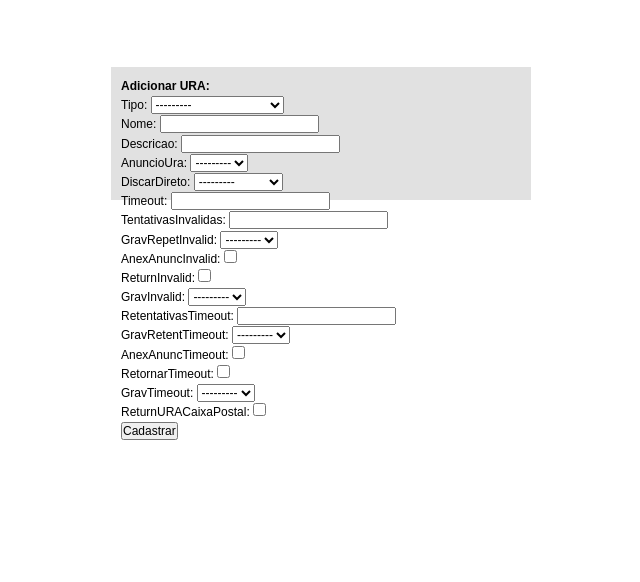
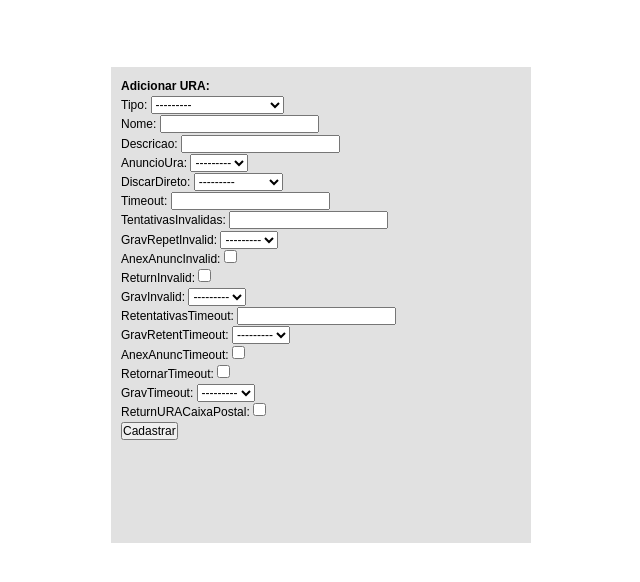
Before and after one commit to enailecr/CAMBOXURA, a Django app: page /uras/add/ in a window 1280 px wide. Shown: the part 203-785 px from the top of the page, without its empty margins (319-959 px from the left). Run offline with Django 3.2, Linux system fonts and the light colour scheme; the visitor is signed in with stand-in values (Sample User, id 1); data that the repository does not hold is empty.

Commit message:
arrumando o size da box

```diff
--- a/templates/UraNovo.html
+++ b/templates/UraNovo.html
@@ -17,7 +17,7 @@
                     #divCenter {
                             background-color: #e1e1e1;
                             width: 400px;
-                            height: 113px;
+                            height: 456px;
                             left: 50%;
                             margin: -130px 0 0 -210px;
                             padding:10px;
```
